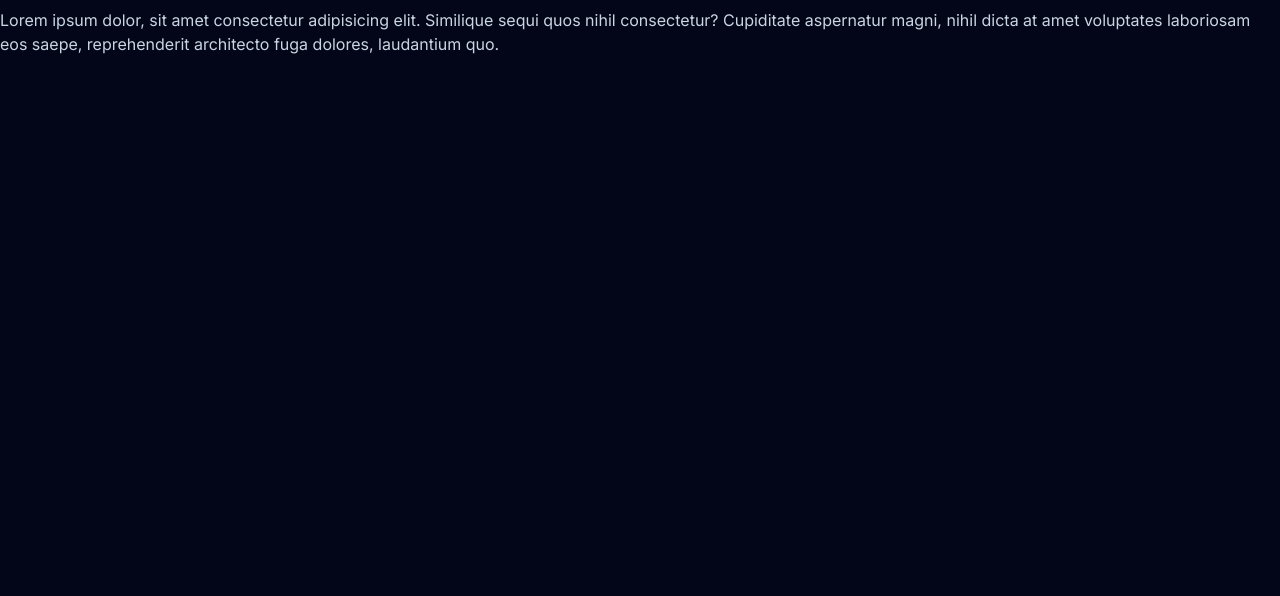
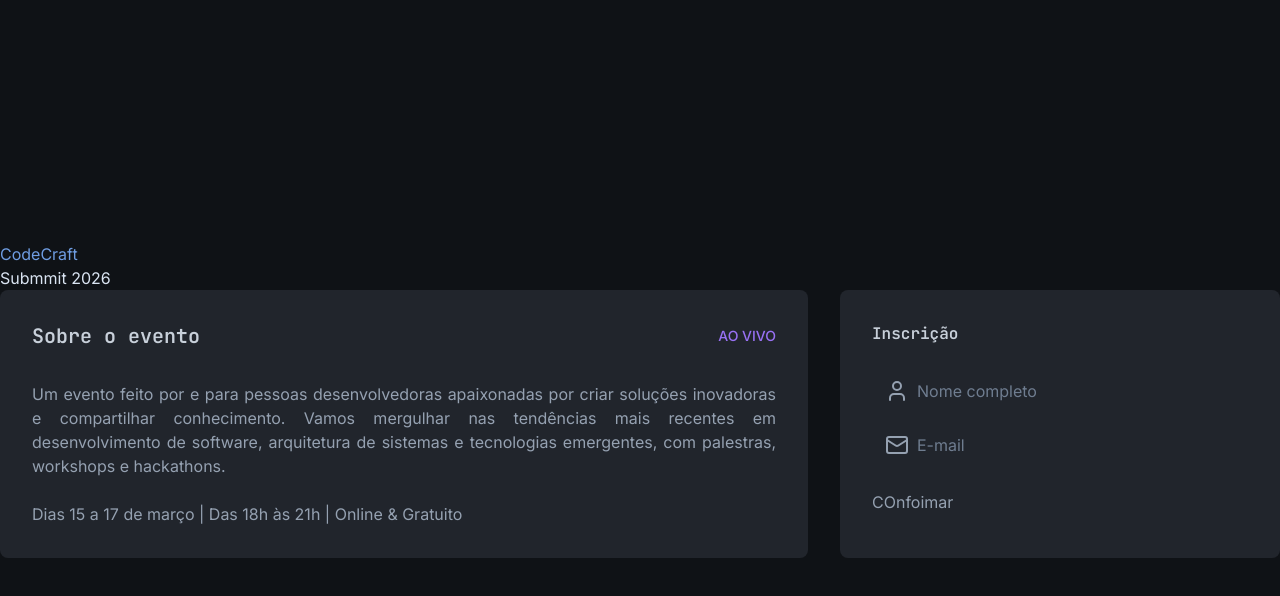
Before and after one commit to EdsonJGaspar/Convida-e-vencer, a Next.js app: page / in a window 1280 px wide. Shown: the top 596 px of the page. Built offline with nearby package versions, Linux system fonts and the light colour scheme.

Commit message:
feat: IMplementacao do component form e seus imputs

```diff
--- a/app/globals.css
+++ b/app/globals.css
@@ -3,6 +3,24 @@
 @import "shadcn/tailwind.css";
 
 @custom-variant dark (&:is(.dark *));
+
+@theme {
+  --color-*: initial;
+
+  --color-ft-blue: #6f9de2;
+  --color-ft-purple: #9871f3;
+  --color-ft-dunger: #f05d6c;
+
+  --color-ft-gray-100: #dae4f2;
+  --color-ft-gray-200: #c8d0da;
+  --color-ft-gray-300: #95a1b1;
+  --color-ft-gray-400: #6f7d90;
+  --color-ft-gray-500: #2a313c;
+  --color-ft-gray-600: #21252c;
+  --color-ft-gray-700: #191d24;
+  --color-ft-gray-800: #13161b;
+  --color-ft-gray-900: #0f1216;
+}
 
 @theme inline {
   --font-sans: var(--font-sans);
--- a/app/layout.tsx
+++ b/app/layout.tsx
@@ -28,11 +28,9 @@ export default function RootLayout({
   return (
     <html lang="pt" className={cn("font-sans", inter.variable)}>
       <body
-        className={`${inter.variable} ${fontSerif.variable} ${fontMono.variable} antialiased bg-slate-950 text-slate-300 bg-[url("/image.png")] bg-center md:bg-top-right`}
+        className={`${inter.variable} ${fontSerif.variable} ${fontMono.variable} antialiased bg-ft-gray-900 text-ft-gray-300 bg-[url("/image.png")] bg-center md:bg-top-right`}
       >
-        <main className="container max-w-7xl mx-auto min-h-dvh py-6 md:py-2 ">
-          {children}
-        </main>
+        <main className="container max-w-7xl mx-auto s">{children}</main>
       </body>
     </html>
   );
--- a/app/page.tsx
+++ b/app/page.tsx
@@ -1,10 +1,21 @@
+import { CardDetails } from "@/components/web/card-details";
+import { FormCard } from "@/components/web/form-card";
+
 export default function Home() {
   return (
-    <main>
-      Lorem ipsum dolor, sit amet consectetur adipisicing elit. Similique sequi
-      quos nihil consectetur? Cupiditate aspernatur magni, nihil dicta at amet
-      voluptates laboriosam eos saepe, reprehenderit architecto fuga dolores,
-      laudantium quo.
+    <main className="flex justify-center items-center min-h-dvh py-6 md:py-2">
+      <div>
+        <section>
+          <h1 className="text-ft-gray-100">
+            <span className="block text-ft-blue ">CodeCraft </span>
+            Submmit 2026
+          </h1>
+        </section>
+        <section className="flex gap-8 flex-col md:flex-row justify-stretch">
+          <CardDetails />
+          <FormCard />
+        </section>
+      </div>
     </main>
   );
 }
--- /dev/null
+++ b/components/web/card-details.tsx
@@ -0,0 +1,24 @@
+export function CardDetails() {
+  return (
+    <div className="bg-ft-gray-600 text-ft-gray-300 p-8 space-y-8 rounded-md flex-1">
+      <div className="flex items-center justify-between gap-5">
+        <h1 className="text-ft-gray-200 font-semibold text-lg md:text-xl font-mono">
+          Sobre o evento
+        </h1>
+        <span className="font-medium text-xs md:text-sm uppercase text-ft-purple">
+          Ao vivo
+        </span>
+      </div>
+      <p className="text-justify">
+        Um evento feito por e para pessoas desenvolvedoras apaixonadas por criar
+        soluções inovadoras e compartilhar conhecimento. Vamos mergulhar nas
+        tendências mais recentes em desenvolvimento de software, arquitetura de
+        sistemas e tecnologias emergentes, com palestras, workshops e
+        hackathons.
+        <br />
+        <br />
+        <span>Dias 15 a 17 de março | Das 18h às 21h | Online & Gratuito </span>
+      </p>
+    </div>
+  );
+}
--- /dev/null
+++ b/components/web/form-card.tsx
@@ -0,0 +1,25 @@
+import { Mail, User } from "lucide-react";
+import { InputField, InputIcon, InputRoot } from "./input";
+
+export function FormCard() {
+  return (
+    <form className="p-8 bg-ft-gray-600 space-y-6 w-full max-w-[440px] rounded-md">
+      <h2 className="text-ft-gray-200 font-semibold font-mono">Inscrição</h2>
+      <div className="space-y-3">
+        <InputRoot>
+          <InputIcon>
+            <User />
+          </InputIcon>
+          <InputField placeholder="Nome completo" />
+        </InputRoot>
+        <InputRoot>
+          <InputIcon>
+            <Mail />
+          </InputIcon>
+          <InputField placeholder="E-mail" />
+        </InputRoot>
+      </div>
+      <button>COnfoimar</button>
+    </form>
+  );
+}
--- /dev/null
+++ b/components/web/input.tsx
@@ -0,0 +1,50 @@
+import { cn } from "@/lib/utils";
+import { User } from "lucide-react";
+import { ComponentProps } from "react";
+
+type InputRootProps = ComponentProps<"div">;
+export function InputRoot({ className, children, ...props }: InputRootProps) {
+  return (
+    <div
+      className={cn(
+        `flex gap-2 items-center border border-transparent focus-within:border-ft-gray-100 py-2 px-3 rounded-md group`,
+        className,
+      )}
+      {...props}
+    >
+      {children}
+    </div>
+  );
+}
+
+type InputIconProps = ComponentProps<"span">;
+
+export function InputIcon({ children, className, ...props }: InputIconProps) {
+  return (
+    <span
+      className={cn(
+        `group-[&:not(:has(input:placeholder-shown))]:text-ft-gray-100 group-hover:text-ft-gray-100`,
+        className,
+      )}
+      {...props}
+    >
+      {children}
+    </span>
+  );
+}
+
+type InputFieldProps = ComponentProps<"input">;
+export function InputField({
+  className,
+  placeholder = "Alguma informação",
+  ...props
+}: InputFieldProps) {
+  return (
+    <input
+      type="text"
+      placeholder={placeholder}
+      className="outline-0 placeholder-ft-gray-400 w-full "
+      {...props}
+    />
+  );
+}
```
